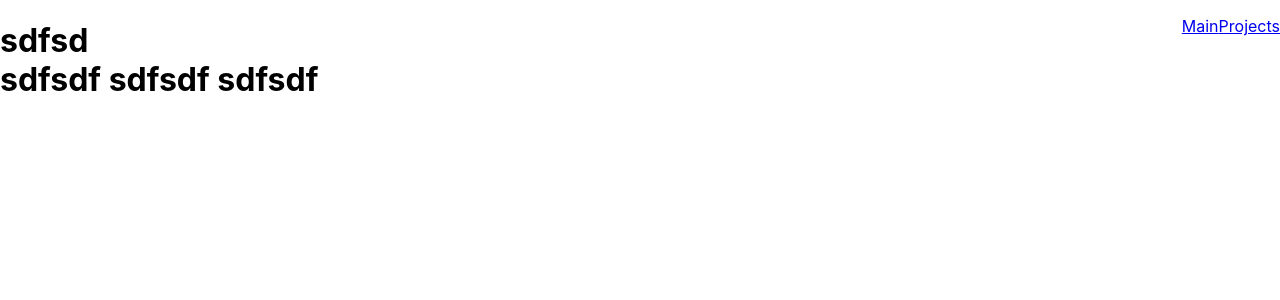
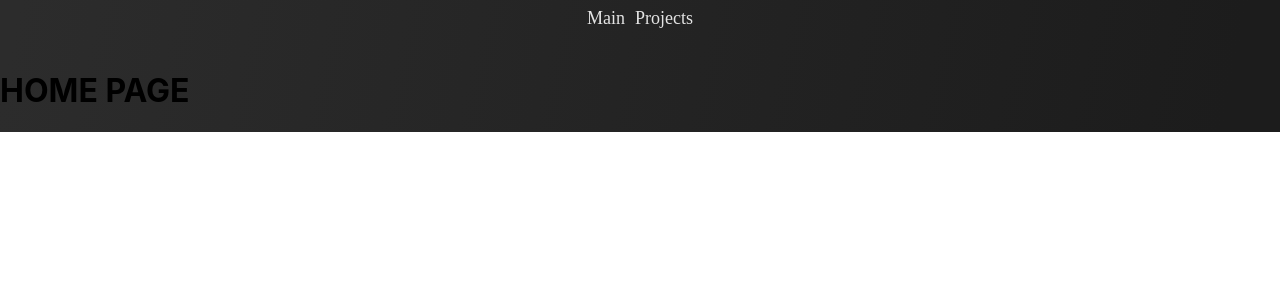
Before and after one commit to Wampirs/Wampirs.github.io, a React (Create React App) app: page /#/ in a window 1280 px wide. Shown: the top 300 px of the page. Built offline with nearby package versions, Linux system fonts and the light colour scheme.

Commit message:
navbarstyles

```diff
--- a/src/App.tsx
+++ b/src/App.tsx
@@ -4,7 +4,7 @@ import { HashRouter, Routes, Route } from 'react-router-dom';
 import './App.css';
 
 
-import NavBar from './Pages/NavBar/NavBar';
+import NavBar from './Pages/Layout/Layout';
 import Home from './Pages/Home/Home';
 import Projects from './Pages/Projects/Projects';
 
--- /dev/null
+++ b/src/Pages/Home/Home.css
@@ -0,0 +1,3 @@
+.HomeDiv {
+    margin-top:50px;
+}
--- a/src/Pages/Home/Home.tsx
+++ b/src/Pages/Home/Home.tsx
@@ -1,12 +1,11 @@
 import React from 'react';
+import './Home.css';
 
 function Home() {
     return (
-      <div>
-        <h1>sdfsd<br/>
-        sdfsdf
-        sdfsdf
-        sdfsdf
+        <div className="HomeDiv">
+        <h1>
+        HOME PAGE
         </h1>
        </div>
   );
--- /dev/null
+++ b/src/Pages/Layout/Layout.css
@@ -0,0 +1,51 @@
+.View {
+    display: flex;
+    flex-direction: column;
+    width: 100%;
+    height:100%;
+    background: linear-gradient(101.56deg, #2C2C2C 1.56%, #1C1C1C 95.55%);
+}
+
+.NavBar {
+    background-color: transparent;
+    display: flex;
+    flex-direction: row;
+    justify-content: center;
+    position: fixed;
+    top: 0px;
+    width: 100%;
+    height: 50px;
+}
+
+.NavItem {
+    margin: 0px 5px 0px 5px;
+    text-decoration-line: none;
+    display: flex;
+    flex-direction: column;
+    align-items: center;
+}
+
+    .NavItem p {
+        font-family: 'Arodora Pro';
+        font-style: normal;
+        font-weight: 300;
+        font-size: 18px;
+        line-height: 21px;
+        display: flex;
+        align-items: center;
+        color: #E4E4E4;
+        margin-block-start: 8px;
+        margin-block-end: 5px;
+    }
+
+
+.lineDiv {
+    height: 2px;
+    width: 0%;
+    background: linear-gradient(87.32deg, #E2A300 4.47%, #E29500 95.53%);
+    transition: width 0.3s ease-in-out;
+}
+
+.NavItem:hover .lineDiv{
+    width: 100%;
+}
--- a/src/Pages/NavBar/NavBar.tsx
+++ b/src/Pages/Layout/Layout.tsx
@@ -1,22 +1,23 @@
 import React from 'react';
 import { Outlet, NavLink } from "react-router-dom";
 
-import './NavBar.css';
+import './Layout.css';
 
 
 const NavBar = (Navigation: { NavItems:Array<{ name: string, path: string, component: JSX.Element, icon: string }>} ) => {
 
     const CreateNavLinks: any = () => Navigation.NavItems.map((NavItem: { name: string, path: string, icon: string }) =>
-        <NavLink to={NavItem.path}>
-            <p>{NavItem.name}</p>
+        <NavLink to={NavItem.path} className="NavItem" key={NavItem.name}>
+            <p className="Navitem Text">{NavItem.name}</p>
+            <div className="NavItem lineDiv" />
         </NavLink>)
     return (
-        <>
+        <div className="View">
             <nav className="NavBar">
                 <CreateNavLinks/>
             </nav>
-            <Outlet/>
-        </>
+            <Outlet />
+        </div>
     )
 };
 
--- a/src/Pages/NavBar/NavBar.css
+++ /dev/null
@@ -1,14 +0,0 @@
-.NavBar {
-    background-color: transparent;
-    display: flex;
-    flex-direction: row;
-    position: fixed;
-    right: 0px;
-    top: 0px;
-}
-.NavItem {
-
-}
-.NavItem.Text{
-
-}
```
